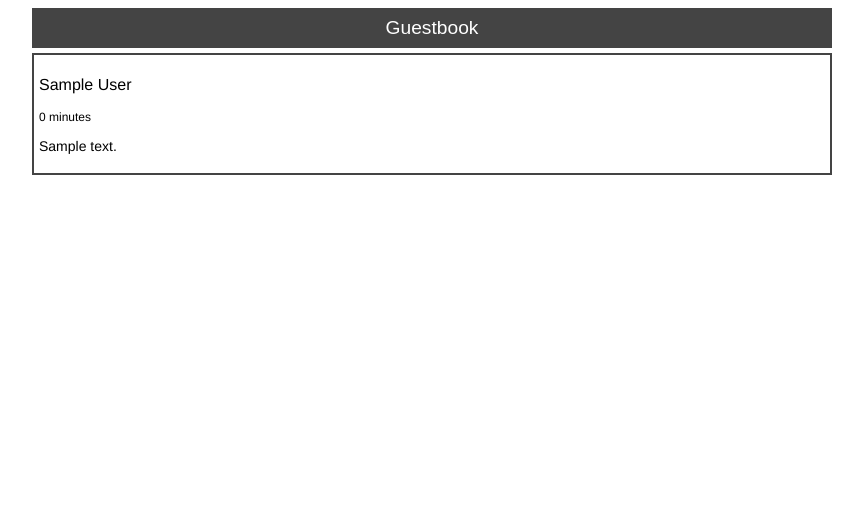
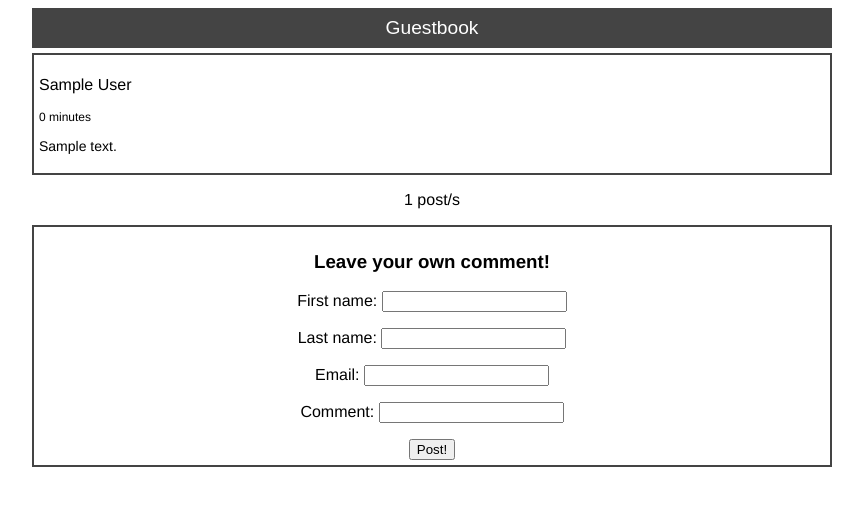
Before and after one commit to MelbDjango/melbdjango-assignment, a Django app: template mds_asssignment_1/guestbook/templates/entries.html in a window 1280 px wide. Shown: the top 506 px of the page, without its empty margins (208-1071 px from the left). Run offline with Django 3.2, Linux system fonts and the light colour scheme; the template is opened without the code that fills it: values that come from a table or form of the project are taken from there, others are empty; tables that the repository leaves empty hold one stand-in row (values such as "Sample post").

Commit message:
Added comment form
Added a form for users to add entries to the guestbook.

```diff
--- /dev/null
+++ b/mds_asssignment_1/guestbook/forms.py
@@ -0,0 +1,7 @@
+from django import forms
+
+class EntryForm(forms.Form):
+    fname = forms.CharField(max_length=50, label='First name')
+    lname = forms.CharField(max_length=50, label='Last name', required=False)
+    email = forms.EmailField(required=False)
+    comment = forms.CharField(max_length=500)
--- a/mds_asssignment_1/guestbook/templates/base.html
+++ b/mds_asssignment_1/guestbook/templates/base.html
@@ -56,7 +56,7 @@
       }
 
       .entry-name {
-          font-size: 16px;
+        font-size: 16px;
       }
 
       .entry-age {
@@ -65,6 +65,13 @@
 
       .entry-comment {
         font-size: 14px;
+      }
+
+      .entry-form {
+        text-align: center;
+        border: 2px solid #444;
+        margin-top: 5px;
+        padding: 5px 5px 5px 5px;
       }
 
     </style>
--- a/mds_asssignment_1/guestbook/templates/entries.html
+++ b/mds_asssignment_1/guestbook/templates/entries.html
@@ -2,10 +2,19 @@
 
 {% block content %}
   {% for entry in entry_list %}
-    <div class='comment'>
+    <div class="comment">
       <p class="entry-name">{{ entry.fname }} {{ entry.lname }}</p>
       <p class="entry-age">{{ entry.date|timesince }}</p>
       <p class="entry-comment">{{ entry.comment }}</p>
     </div>
   {% endfor %}
+  <p style="text-align: center;">{{ entry_list.count }} post/s</p>
+  <div class="entry-form">
+    <h3>Leave your own comment!</h3>
+      <form method="POST">
+        {% csrf_token %}
+        {{ entry_form.as_p }}
+        <input type="submit" value="Post!">
+      </form>
+  </div>
 {% endblock %}
```
Also changed, not shown: mds_asssignment_1/guestbook/views.py (+20 -2 lines).
